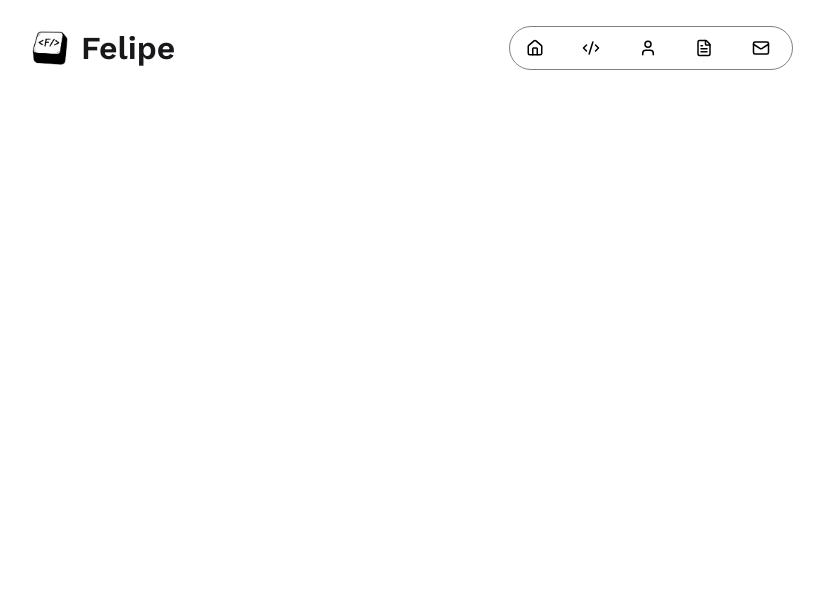
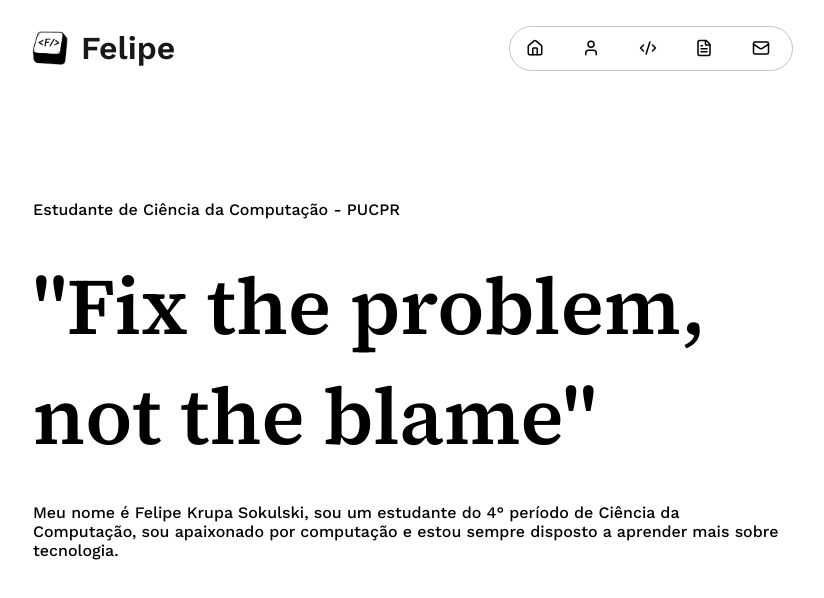
Before and after one commit to felipesokulskidev/portfolio-felipesokulski, a React (Vite) app: page / in a window 1280 px wide. Shown: the top 598 px of the page, without its empty margins (231-1055 px from the left). Built offline with nearby package versions, Linux system fonts and the light colour scheme.

Commit message:
estrutura inicial do hero

```diff
--- a/index.html
+++ b/index.html
@@ -2,9 +2,9 @@
 <html lang="en">
   <head>
     <meta charset="UTF-8" />
-    <link rel="icon" type="image/svg+xml" href="/favicon.svg" />
+    <link rel="icon" type="image/svg+xml" href="/src/assets/logo-website.png" />
     <meta name="viewport" content="width=device-width, initial-scale=1.0" />
-    <title>portfolio-felipesokulski</title>
+    <title>Felipe Krupa Sokulski</title>
 
     <link rel="preconnect" href="https://fonts.googleapis.com">
     <link rel="preconnect" href="https://fonts.gstatic.com" crossorigin>
--- a/src/App.jsx
+++ b/src/App.jsx
@@ -1,8 +1,13 @@
  import Header from './components/Header'
+ import Hero from './components/Hero'
 
 function App() {
   return (
-    <Header></Header>
+    <div>
+      <Header></Header>
+      <Hero></Hero>
+    </div>
+
   )
 }
 export default App
--- a/src/components/Header.css
+++ b/src/components/Header.css
@@ -36,7 +36,7 @@
   padding: 0.75rem 1rem;
   gap: 2rem;
   color: black;
-  border: solid 1px grey;
+  border: solid 1px rgb(196, 196, 196);
 }
 
 .nav-item {
@@ -45,6 +45,7 @@
   gap: 0.4rem;
   color: black;
   text-decoration: none;
+  font-family: var(--font-sans);
 }
 
 .nav-label {
--- a/src/components/Header.jsx
+++ b/src/components/Header.jsx
@@ -16,12 +16,12 @@ function Header() {
                     <span className="nav-label">Início</span>
                 </a>
                 <a href="#" className="nav-item">
+                    <User size={18} />
+                    <span className="nav-label">Sobre</span>
+                </a>
+                <a href="#" className="nav-item">
                     <CodeXml size={18}/>
                     <span className="nav-label">Projetos</span>
-                </a>
-                <a href="#" className="nav-item">
-                    <User size={18} />
-                    <span className="nav-label">Sobre</span>
                 </a>
                 <a href="#" className="nav-item">
                     <FileText size={18}/>
@@ -37,4 +37,4 @@ function Header() {
     );
 }
 
-export default Header;
+export default Header
--- /dev/null
+++ b/src/components/Hero.css
@@ -0,0 +1,31 @@
+.hero {
+    padding-top: 12rem;
+    padding-left: 16rem;
+    padding-right: 16rem;
+}
+
+.hero-text{
+    display: flex;
+    justify-content: center;
+    align-items: start;
+    flex-direction: column;
+    gap: 2rem;
+}
+
+.hero-text-title{
+    font-family: var(--font-sans);
+    font-weight: 500;
+    font-size: 1rem;
+}
+
+.hero-text-quote{
+    font-family: var(--font-serif);
+    font-size: 5rem;
+    font-weight: 600;
+}
+
+.hero-text-description{
+    font-family: var(--font-sans);
+    font-weight: 500;
+    font-size: 1rem;
+}
--- /dev/null
+++ b/src/components/Hero.jsx
@@ -0,0 +1,17 @@
+import React from 'react';
+import './Hero.css';
+
+function Hero(){
+    return (
+        <section className='hero'>
+            <div className='hero-text'>
+                <span className='hero-text-title'>Estudante de Ciência da Computação - PUCPR</span>
+                <span className='hero-text-quote'>"Fix the problem, not the blame"</span>
+                <span className='hero-text-description'>Meu nome é Felipe Krupa Sokulski, sou um estudante do 4° período de Ciência da Computação, sou apaixonado por computação e estou sempre disposto a aprender mais sobre tecnologia.</span>
+
+            </div>
+        </section>
+    )
+}
+
+export default Hero
```
